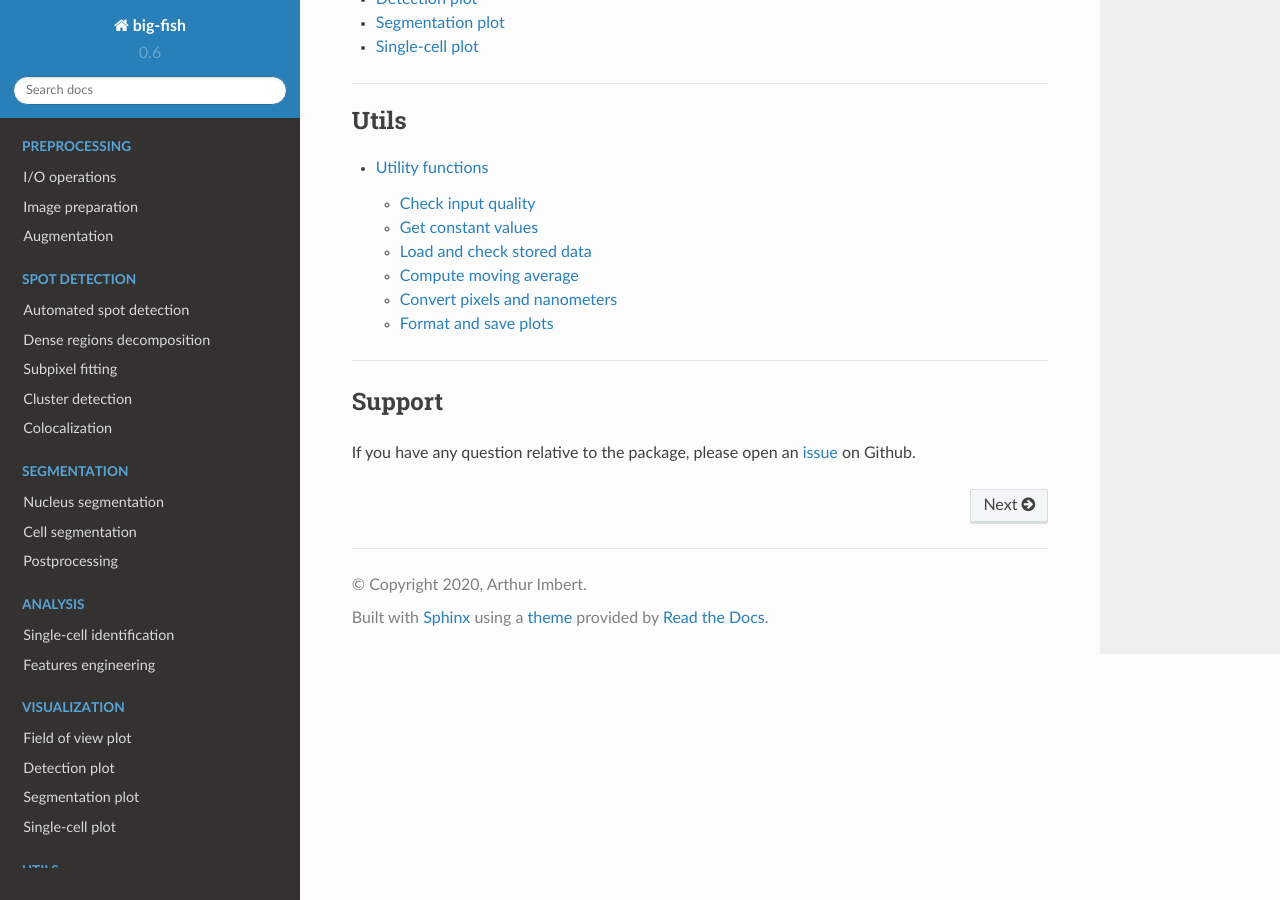
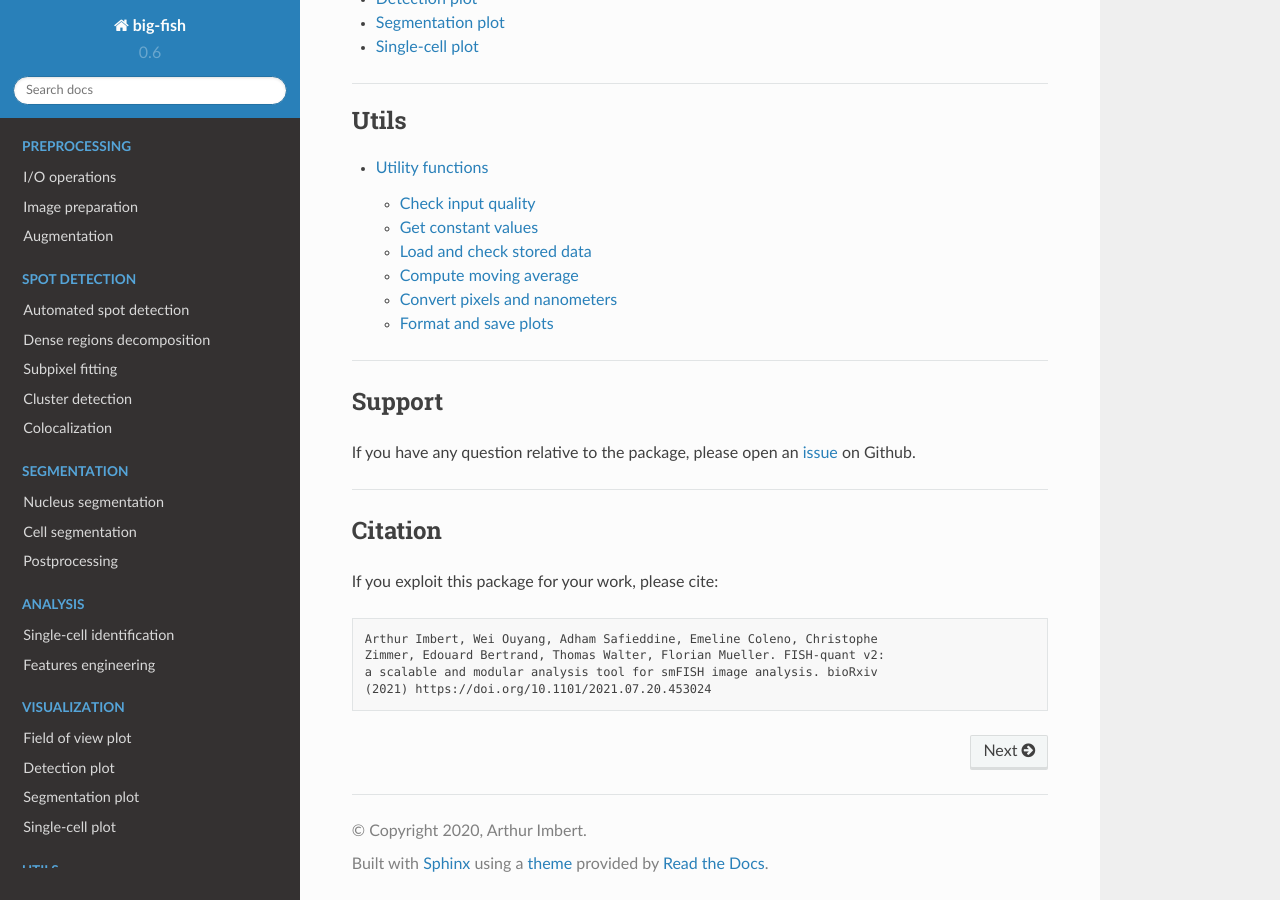
Before and after one commit to fish-quant/big-fish, a Sphinx documentation site: the page built from docs/source/index.rst, in a window 1280 px wide and 900 px high, scrolled down 2935 px. Built offline with Sphinx 7.4.7 and the Read the Docs theme 2.0.0, drawn with Linux system fonts in a browser that asks for light colours.

Commit message:
add citation

```diff
--- a/docs/source/index.rst
+++ b/docs/source/index.rst
@@ -129,3 +129,17 @@
 
 If you have any question relative to the package, please open an `issue
 <https://github.com/fish-quant/big-fish/issues>`_ on Github.
+
+------------
+
+Citation
+========
+
+If you exploit this package for your work, please cite:
+
+.. code-block:: text
+
+    Arthur Imbert, Wei Ouyang, Adham Safieddine, Emeline Coleno, Christophe
+    Zimmer, Edouard Bertrand, Thomas Walter, Florian Mueller. FISH-quant v2:
+    a scalable and modular analysis tool for smFISH image analysis. bioRxiv
+    (2021) https://doi.org/10.1101/2021.07.20.453024
```
Also changed, not shown: README.md (+6 -0 lines).
